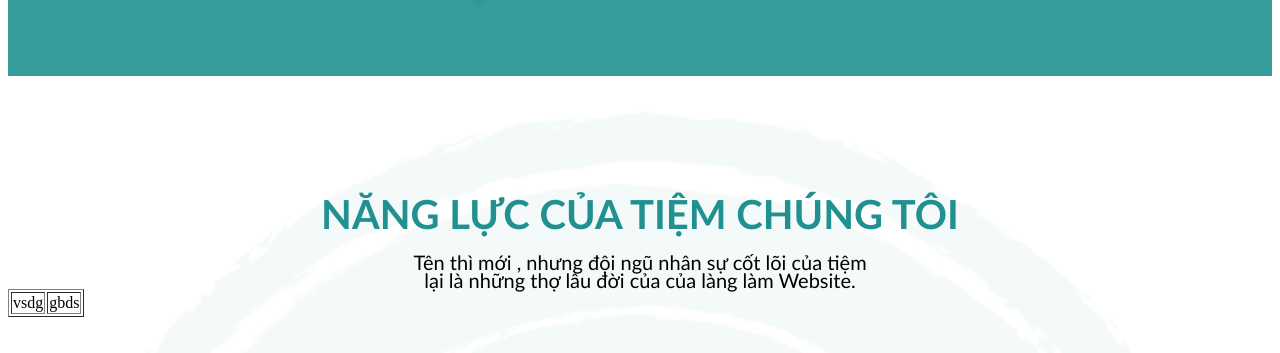
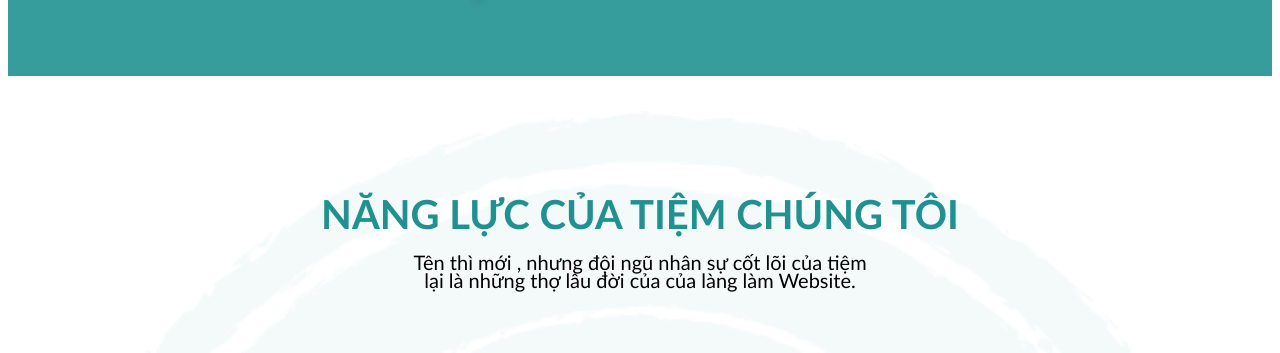
Before and after one commit to bobu1907/web, a plain HTML site: page section1.html in a window 1280 px wide. Shown: the part 1349-1702 px from the top of the page. Drawn offline with Linux system fonts and the light colour scheme.

Commit message:
Update section1.html

```diff
--- a/section1.html
+++ b/section1.html
@@ -88,12 +88,12 @@
     <div class="section3">
         <div class="s3c1">NĂNG LỰC CỦA TIỆM CHÚNG TÔI</div>
         <div class="s3c2">Tên thì mới , nhưng đội ngũ nhân sự cốt lõi của tiệm lại là những thợ lâu đời của của làng làm Website.</div>
-        <table border="1">
+        <!-- <table class="tbS3" border="1">
             <tr>
                 <td>vsdg</td>
                 <td>gbds</td>
             </tr>
-        </table>
+        </table> -->
     </div>
 </section>
 <br><br><br><br><br><br><br><br><br><br><br><br><br><br><br><br><br><br><br><br><br><br><br><br>
```
